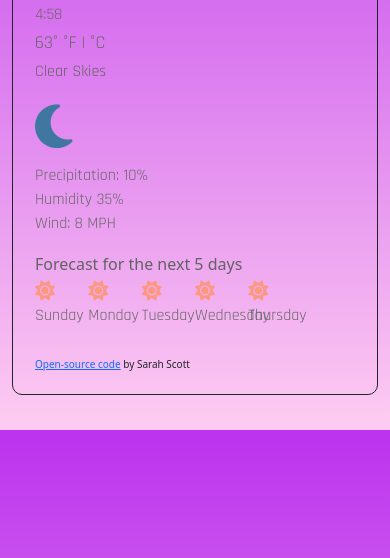
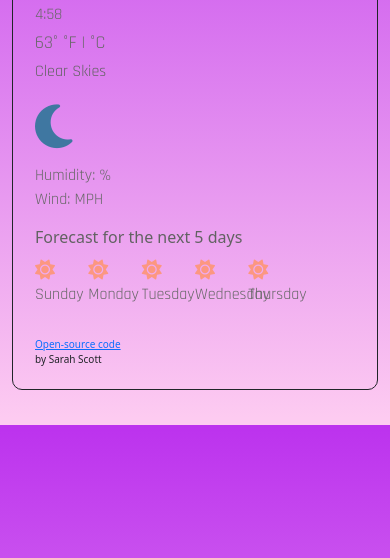
Before and after one commit to SS00-boop/weather-app-project, a plain HTML site: page index.html in a window 390 px wide. Shown: the part 268-826 px from the top of the page. Drawn offline with nearby package versions, Linux system fonts and the light colour scheme; no server answers.

Commit message:
html, js, css updates
added humidity & wind elements w/ API

```diff
--- a/index.html
+++ b/index.html
@@ -79,30 +79,25 @@
            </div>
           <br />
           <ul>
-            <li>
+          <li>
           <div class="col">
-            <div class="precipitation">Precipitation: 10%</div>
+            Humidity: <span id="humidity"></span>%
           </div>
           </li>
           <li>
           <div class="col">
-            <div class="humidity">Humidity 35%</div>
-          </div>
-          </li>
-          <li>
-          <div class="col">
-            <div class="wind">Wind: 8 MPH</div>
+            Wind: <span id="wind"></span> MPH
           </div>
           </li>
           </ul>
-
-
       <br />
+      <h6>
       <div class="row">
         <div class="col">
           <div class="forecast">Forecast for the next 5 days</div>
         </div>
       </div>
+      </h6>
       <br />
       <div class="row">
         <div class="col-2">
@@ -139,7 +134,7 @@
       </div>
     <br />
     <div class="row">
-          <div class="col-sm-4 source-link">
+          <div class="col-4 source-link">
           <a href="https://github.com/SS00-boop/weather-app-project" target="_blank">Open-source code</a> by Sarah Scott
       </div>
         </div>
--- a/index.js
+++ b/index.js
@@ -58,8 +58,12 @@ function showTemperature(response) {
   let temperature = Math.round(response.data.main.temp);
   let temperatureValue = document.querySelector("#temperature-value");
   let descriptionElement = document.querySelector("#conditions");
+  let humidityElement = document.querySelector("#humidity");
+  let windElement = document.querySelector("#wind");
   temperatureValue.innerHTML = `${temperature}°`;
   descriptionElement.innerHTML = response.data.weather[0].description;
+  humidityElement.innerHTML = response.data.main.humidity;
+  windElement.innerHTML = response.data.wind.speed;
 }
 function findWeather(position) {
   let latitude = position.coords.latitude;
--- a/styles.css
+++ b/styles.css
@@ -45,6 +45,11 @@ li {
   font-size: 16px;
   color: #676767;
 }
+h6 {
+  color: #626262;
+  font-size: 16px;
+  font-weight: lighter;
+}
 .weather-app-wrapper {
   max-width: 650px;
   margin: 35px auto;
@@ -62,7 +67,6 @@ li {
   font-size: 50px;
   color: #3f77a1;
 }
-
 .sunset {
   font-family: "Rajdhani", sans-serif;
   font-size: 10px;
@@ -78,12 +82,6 @@ li {
   font-size: 12px;
   color: #626262;
 }
-
-.forecast {
-  color: #626262;
-  font-size: 16px;
-  font-weight: lighter;
-}
 .source-link {
   font-size: 10px;
 }
```
